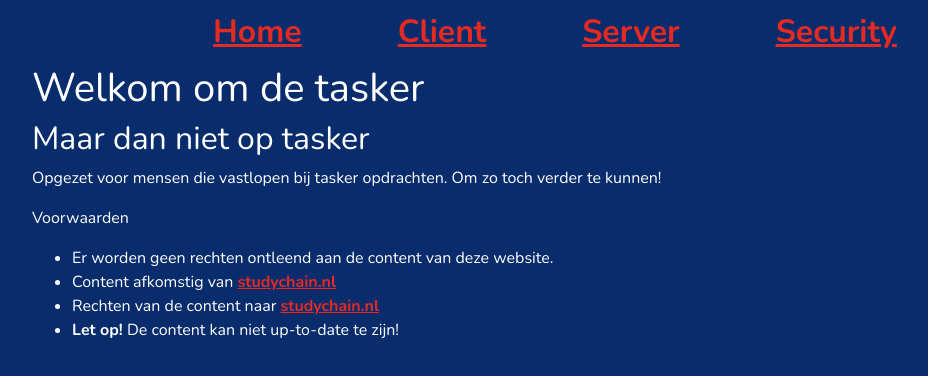
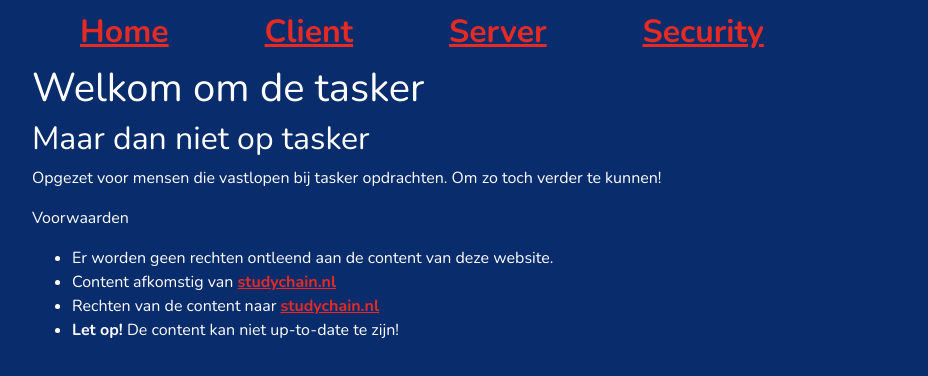
Before and after one commit to sems/knowledgebase.sems.dev, a React (Create React App) app in the folder app/: page / in a window 1280 px wide. Shown: the top 376 px of the page, without its empty margins (53-981 px from the left). Built offline with nearby package versions, Linux system fonts and the light colour scheme.

Commit message:
Subnavigation update

```diff
--- a/app/src/App.js
+++ b/app/src/App.js
@@ -15,7 +15,8 @@ class App extends Component {
       <div className="">
         <Router>
             <div>
-                <nav className="nav justify-content-center mainMenu">
+                <nav className="nav mainMenu">
+                    <div className="container">
                         <ul className="mainMenu_list">
                             <li>
                                 <Link className="nav-link" to="/">Home</Link>
@@ -30,6 +31,7 @@ class App extends Component {
                                 <Link className="nav-link" to="/security">Security</Link>
                             </li>
                         </ul>
+                    </div>
                 </nav>
 
                 <Switch>
--- a/app/src/components/ClientContent.js
+++ b/app/src/components/ClientContent.js
@@ -61,11 +61,13 @@ export class ClientContent extends React.Component {
 		return (
 			<Router>
 				<nav className="nav justify-content-center mainMenu_subList">
+					<div className="container">
 					{
 						posts.map((post, id) => (
 							<Link className="nav-link" to={"/client/"+id}>{post.title}</Link>
 						))
 					}
+					</div>
                 </nav>
 				<Switch>
 					<Route exact path="/client">
--- a/app/src/components/SecurityContent.js
+++ b/app/src/components/SecurityContent.js
@@ -60,12 +60,14 @@ export class SecurityContent extends React.Component {
 
 		return (
 			<Router>
-			<nav className="nav justify-content-center mainMenu_subList">
+			<nav className="nav mainMenu_subList">
+				<div className="container">
 				{
 					posts.map((post, id) => (
 						<Link className="nav-link" to={"/security/"+id}>{post.title}</Link>
 					))
 				}
+				</div>
 			</nav>
 			<Switch>
 				<Route exact path="/security">
--- a/app/src/components/ServerContent.js
+++ b/app/src/components/ServerContent.js
@@ -60,11 +60,13 @@ export class ServerContent extends React.Component {
 		return (
 			<Router>
 				<nav className="nav justify-content-center mainMenu_subList">
+					<div className="container">
 					{
 						posts.map((post, id) => (
 							<Link className="nav-link" to={"/server/"+id}>{post.title}</Link>
 						))
 					}
+					</div>
 				</nav>
 				<Switch>
 					<Route exact path="/server">
--- a/app/src/styles/main.sass
+++ b/app/src/styles/main.sass
@@ -22,6 +22,7 @@ body
     .mainMenu_subList
         a
             color: #8FCDFF
+            display: inline-block
             &.nav-link
                 padding: 0.2rem 0.75rem
 @media (prefers-color-scheme: dark)
```
Lines whose indentation alone changed are shown as unchanged.
